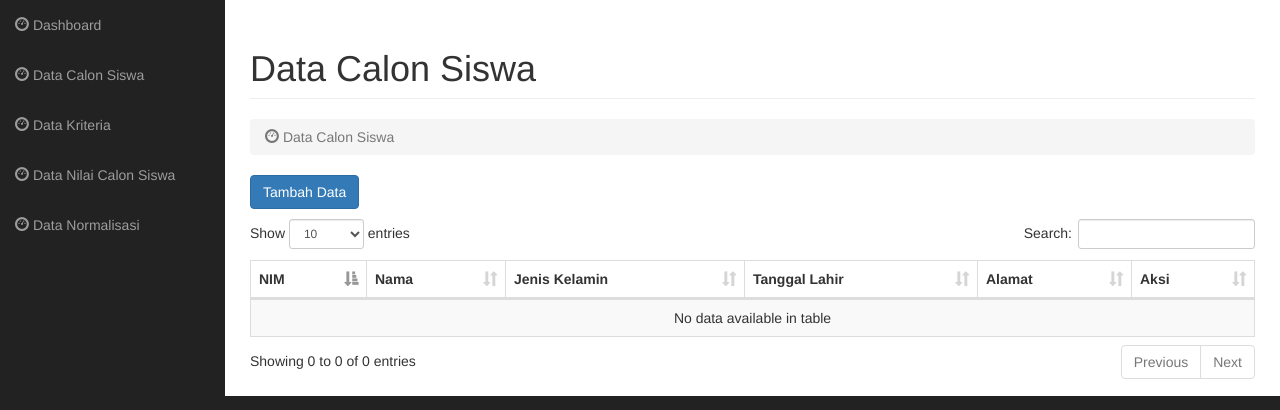
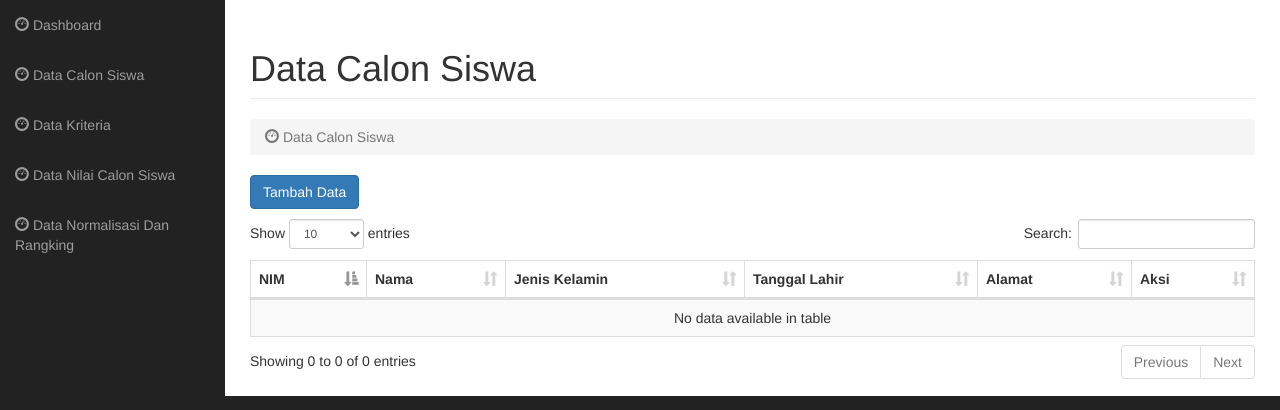
Before and after one commit to RizkiMufrizal/Metode-SAW, a CodeIgniter app: page /Metode-SAW/index.php/admin/calonsiswacontroller/index in a window 1280 px wide. Shown: the part 51-461 px from the top of the page. Run offline with CodeIgniter, Linux system fonts and the light colour scheme; data that the repository does not hold is empty.

Commit message:
update header layout

```diff
--- a/application/views/admin/layout/HeaderLayout.php
+++ b/application/views/admin/layout/HeaderLayout.php
@@ -37,7 +37,7 @@
                 <a href="<?php echo base_url(); ?>index.php/admin/NilaiCalonSiswaController"><i class="glyphicon glyphicon-dashboard"></i> Data Nilai Calon Siswa</a>
             </li>
             <li>
-                <a href="<?php echo base_url(); ?>index.php/admin/NormalisasiController"><i class="glyphicon glyphicon-dashboard"></i> Data Normalisasi</a>
+                <a href="<?php echo base_url(); ?>index.php/admin/NormalisasiController"><i class="glyphicon glyphicon-dashboard"></i> Data Normalisasi Dan Rangking</a>
             </li>
         </ul>
     </div>
```
